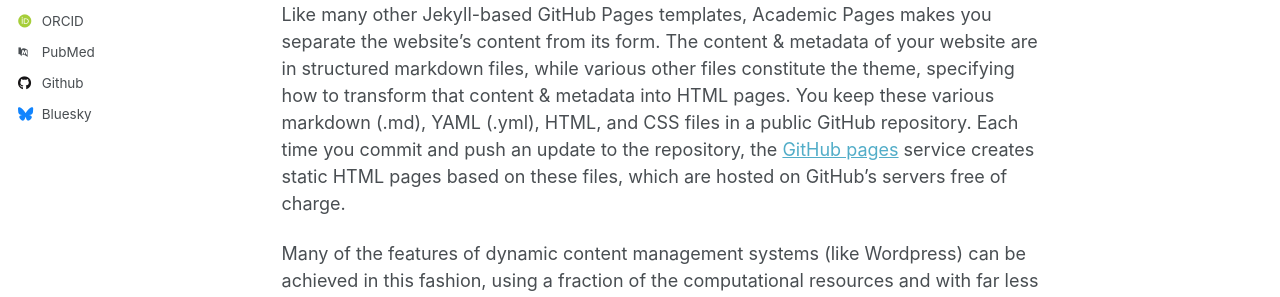
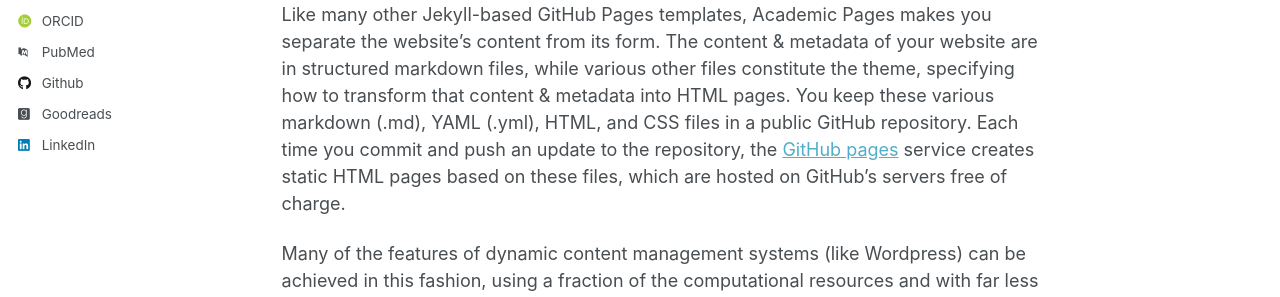
Before and after one commit to Johnkiat/johnkiat.github.io, a Jekyll site: the page built from _pages/about.md, in a window 1280 px wide. Shown: the part 490-787 px from the top of the page. Built offline with Jekyll 4.4.1, drawn with Linux system fonts in a browser that asks for light colours; some web fonts are replaced; part of the change alters nothing that is shown.

Commit message:
Update _config.yml

```diff
--- a/_config.yml
+++ b/_config.yml
@@ -32,11 +32,11 @@ author:
 
   # Academic websites
   arxiv            : # URL - Update with the correct link to your profile
-  googlescholar    : "https://scholar.google.com/citations?user=PS_CX0AAAAAJ"
+  googlescholar    : "https://scholar.google.com/citations?user=cBm5kV4AAAAJ&hl=en"
   impactstory      : # URL
-  orcid            : "http://orcid.org/yourorcidurl"
+  orcid            : "https://orcid.org/0000-0002-4256-9524"
   semantic         : # URL
-  pubmed           : "https://www.ncbi.nlm.nih.gov/pubmed/?term=john+snow"
+  pubmed           : "https://pubmed.ncbi.nlm.nih.gov/?term=John+Kiat"
   researchgate     : # URL
   scopus           : # URL
 
@@ -44,35 +44,35 @@ author:
   bitbucket        : # Username - Update with your username on the site
   codepen          : # Username
   dribbble         : # Username
-  github           : "academicpages"
+  github           : "johnkiat"
   kaggle           : # Username
   stackoverflow    : # User number or user number and name (i.e., use "1" or "1/jeff-atwood")
 
   # Social media
-  bluesky          : "bsky.app" # Replace this with you Bluesky username
-  facebook         : # Username
-  flickr           : # Username
-  foursquare       : # Username
-  goodreads        : # Username
-  google_plus      : # Username
-  keybase          : # Username
-  instagram        : # Username
-  lastfm           : # Username
-  linkedin         : # Username
-  mastodon         : # URL
-  medium           : # URL
-  pinterest        : # Username
-  soundcloud       : # Username
-  steam            : # Username
-  telegram         : # URL
-  tumblr           : # Username
-  twitter          : # Username for X / Twitter
-  vine             : # Username
-  weibo            : # Username
-  wikipedia        : # Username
-  xing             : # Username
-  youtube          : # Username
-  zhihu            : # Username
+#  bluesky          : "bsky.app" # Replace this with you Bluesky username
+#  facebook         : # Username
+#  flickr           : # Username
+#  foursquare       : # Username
+  goodreads        : john-kiat# Username
+ # google_plus      : # Username
+ # keybase          : # Username
+ # instagram        : # Username
+ # lastfm           : # Username
+  linkedin         : johnkiat# Username
+ # mastodon         : # URL
+ # medium           : # URL
+ # pinterest        : # Username
+ # soundcloud       : # Username
+ # steam            : # Username
+ # telegram         : # URL
+ # tumblr           : # Username
+ # twitter          : # Username for X / Twitter
+ # vine             : # Username
+ # weibo            : # Username
+ # wikipedia        : # Username
+ # xing             : # Username
+ # youtube          : # Username
+ # zhihu            : # Username
 
 # Publication Category - The following the list of publication categories and their headings
 publication_category:
```
